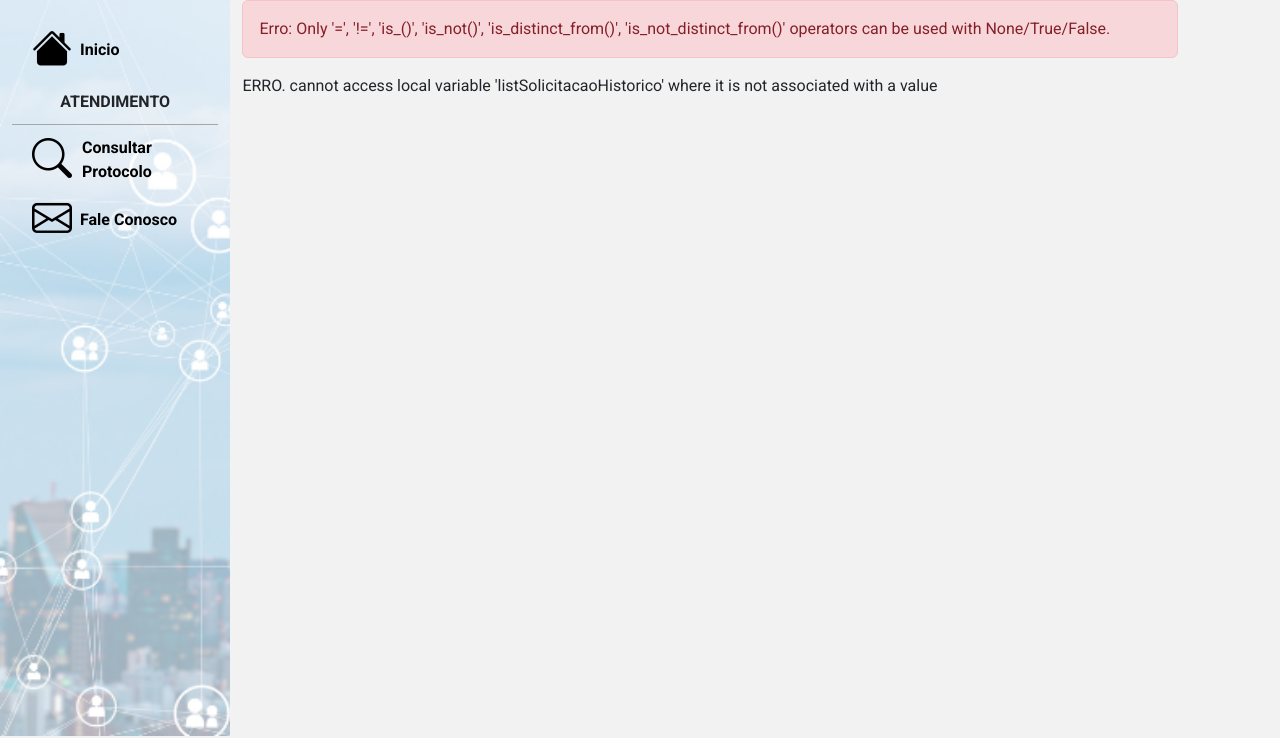
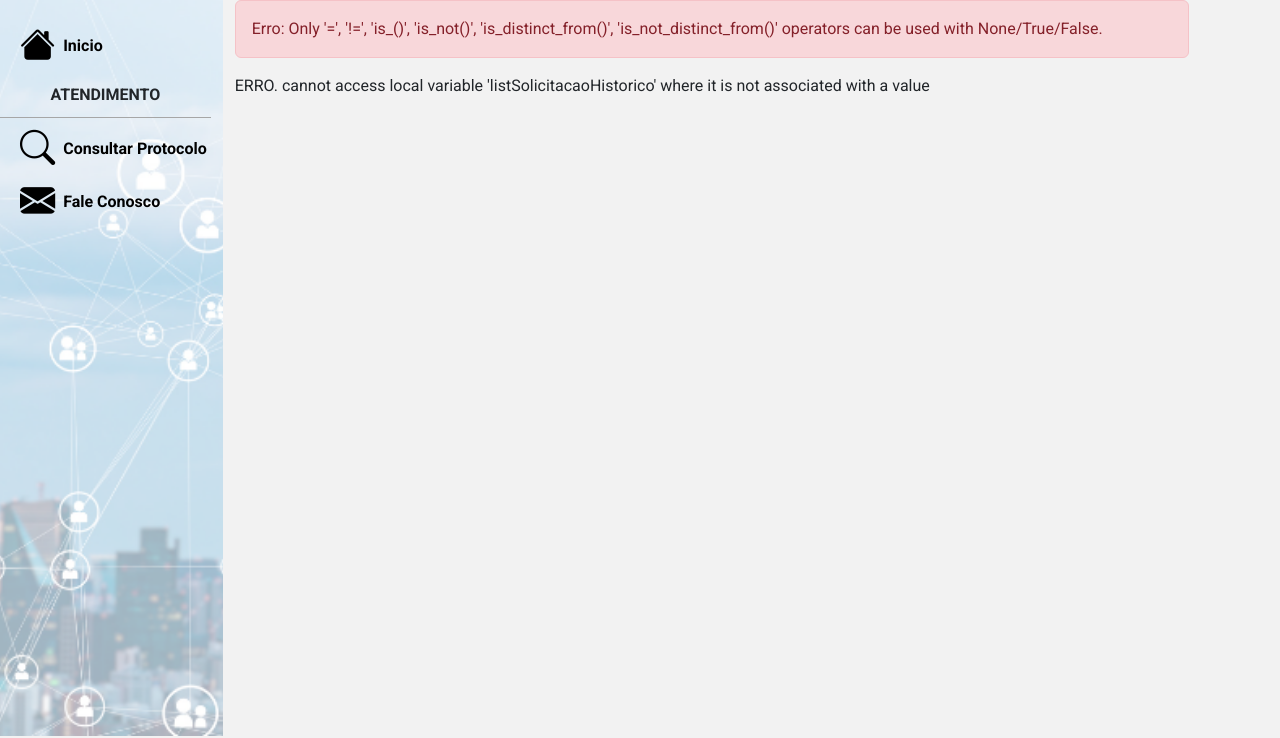
Before and after one commit to melojrx/urbanmobSMTT, a Flask app: page /search in a window 1280 px wide. Shown: the part 62-800 px from the top of the page. Run offline with Flask 3, Linux system fonts and the light colour scheme; parts of the project's set-up code (start-up, migrations or seed data) failed here and were passed over; some libraries are stand-ins or nearby versions.

Commit message:
ajustes finos de layout

```diff
--- a/app/static/css/general_styles.css
+++ b/app/static/css/general_styles.css
@@ -27,11 +27,13 @@ body {
 .urban_logo a:hover {
     color: #3a51d5;
     transition: all .3s;
+    text-decoration: none;
 }
 
 .log_user {
     font-family: 'Roboto', sans-serif;
     color: #FFF;
+    font-size: 14px;
 }
 
 /* Painel esquerdo - geral */
@@ -90,9 +92,6 @@ body {
 
 .bi-patch-plus {
     padding-right: 5px;
-}
-.bi-search {
-    margin-right: 2px;
 }
 
 /* Visualizar demanda */
--- a/app/static/css/styles_urbangov.css
+++ b/app/static/css/styles_urbangov.css
@@ -79,27 +79,20 @@
   font-size: 1em;
 }
 
-.bi-file-text,
+.bi-file-text-fill,
 .bi-search,
-.bi-bar-chart-line,
-.bi-file-earmark-plus,
+.bi-bar-chart-fill,
+.bi-file-earmark-text-fill,
 .bi-house-fill,
+.bi-envelope-dash,
+.bi-envelope-fill,
+.bi-check2-square,
+.bi-envelope-exclamation-fill,
+.bi-search,
 .bi-file-earmark-plus
-.bi-envelope-dash,
-.bi-envelope,
-.bi-check2-square
  {
-  font-size: 2.5em;
+  font-size: 2.2em;
   padding-right: 8px;
-}
-
-.ident-cargo {
-  padding-right: 10px;
-}
-
-#div-iden-cargo {
- display: flex;
- justify-content: center;
 }
 
 .menu-categorias {
--- a/app/templates/base.html
+++ b/app/templates/base.html
@@ -41,7 +41,7 @@
   </nav>
 
 
-  <div class="container-fluid">
+
 
     <div class="row">
 
@@ -79,7 +79,7 @@
 
     </div>
 
-  </div>
+
   <script src="https://code.jquery.com/jquery-3.6.0.min.js"></script>
   <script>
     function logoutUser() {
--- a/app/templates/cadastrarSolicitacao.html
+++ b/app/templates/cadastrarSolicitacao.html
@@ -9,7 +9,7 @@
 
     <div class="container border mt-4 rounded p-4">
       <div class="container p-0 mb-1 mt-2">
-        <h5 class="titulo"><strong><i class="bi bi-file-earmark-plus"></i> Cadastro de Documentos/{{tipoSolicitacao.txtTipoSolicitacao}}</strong></h5>
+        <h5 class="titulo-filtra-demandas"><strong><i class="bi bi-file-earmark-plus"></i> Cadastro de Documentos/{{tipoSolicitacao.txtTipoSolicitacao}}</strong></h5>
         <hr class="mt-1">
       </div>
       <div class="form-group mb-3 row justify-content-between">
--- a/app/templates/includeLinksEsquerda.html
+++ b/app/templates/includeLinksEsquerda.html
@@ -5,19 +5,19 @@
   </div>
   {% if current_user.is_authenticated %}
   <div class="urban-gov-menu-gov">
-    <i class="bi bi-envelope"></i>
+    <i class="bi bi-envelope-exclamation-fill"></i>
     <a href="#"><span class="titulo-menu-gov">Avisos</span></a>
   </div>
   <div class="urban-gov-menu-gov">
-    <i class="bi bi-file-earmark-plus"></i>
+    <i class="bi bi-file-earmark-text-fill"></i>
     <a href="{{url_for('public.cidadao')}}"><span class="titulo-menu-gov">Cadastros</span></a>
   </div>
   <div class="urban-gov-menu-gov">
-    <i class="bi bi-file-text"></i>
+    <i class="bi bi-file-text-fill"></i>
     <a href="#"><span class="titulo-menu-gov">Relatórios</span></a>
   </div>
   <div class="urban-gov-menu-gov">
-    <i class="bi bi-bar-chart-line"></i>
+    <i class="bi bi-bar-chart-fill"></i>
     <a href="#"><span class="titulo-menu-gov">Estatísticas</span></a>
   </div>
   {% endif %}
@@ -27,7 +27,7 @@
       <a href="{{url_for('public.consultarProtocolo')}}"><span class="titulo-menu-gov">Consultar Protocolo</span></a>
     </div>
     <div class="urban-gov-menu-gov">
-      <i class="bi bi-envelope"></i>
+      <i class="bi bi-envelope-fill"></i>
       <a href="#"><span class="titulo-menu-gov">Fale Conosco</span></a>
     </div>
   {% endif %}
--- a/app/templates/visualizarDocumentos.html
+++ b/app/templates/visualizarDocumentos.html
@@ -30,14 +30,14 @@
   <div class="container border mt-2 rounded p-4 mb-1">
 
     <form method="POST" action="{{ url_for('solicitacao.analisar')}}">
-      <div class="container border mt-2 rounded p-4 mb-1">
+      <div class="container mt-2 rounded p-2 mb-1">
         <div class="container p-0 mb-1 mt-1">
           <h6 class="titulo-filtra-demandas"> <strong><i class="bi-list-ul"></i>&nbsp;&nbsp; Documentação </strong></h6>
           <hr class="mt-1">
         </div>
         <div class="table-responsive">
 
-            <table class="table table-striped table-hover">
+            <table class="table table-striped table-hover table-borderless border-bottom">
               <thead>
                 <tr>
                   <th>Solicitação</th>
```
Also changed, not shown: app/templates/listarSolicitacao.html (+9 -6 lines).
